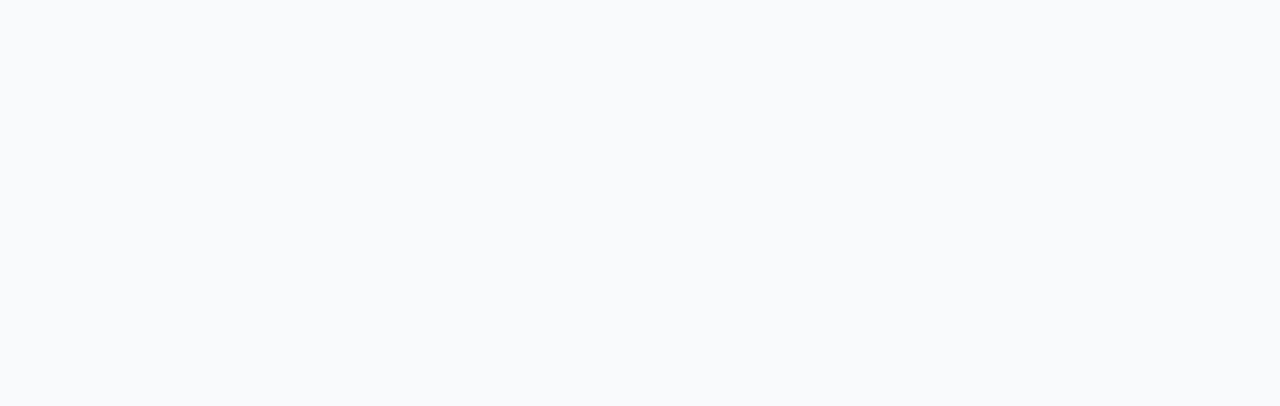
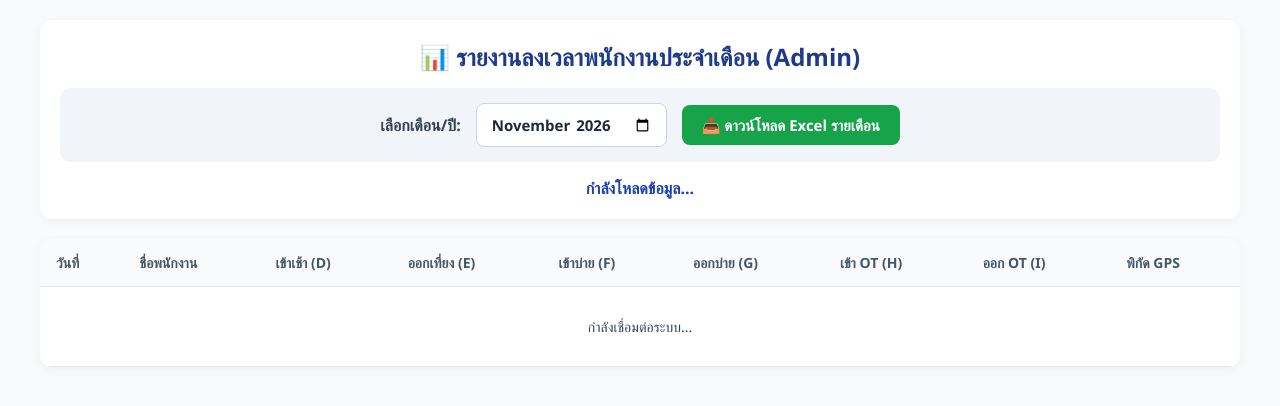
Before and after one commit to thananate/wongpraram-app, a plain HTML site: page admin.html in a window 1280 px wide. Drawn offline with Linux system fonts and the light colour scheme; no server answers.

Commit message:
Update admin.html

```diff
--- a/admin.html
+++ b/admin.html
@@ -5,11 +5,8 @@
   <meta name="viewport" content="width=device-width, initial-scale=1">
   <title>Admin Dashboard - WONGPHRARAM DIGITAL</title>
 
-  <!-- Firebase SDK -->
   <script src="https://www.gstatic.com/firebasejs/10.7.1/firebase-app-compat.js"></script>
   <script src="https://www.gstatic.com/firebasejs/10.7.1/firebase-firestore-compat.js"></script>
-
-  <!-- Library สำหรับ Export ไฟล์ Excel (.xlsx) -->
   <script src="https://cdn.jsdelivr.net/npm/xlsx@0.18.5/dist/xlsx.full.min.js"></script>
 
   <style>
@@ -18,15 +15,156 @@
     .container { max-width: 1200px; margin: 0 auto; }
     .header { background: white; padding: 20px; border-radius: 12px; box-shadow: 0 2px 10px rgba(0,0,0,0.05); margin-bottom: 20px; }
     h2 { margin: 0 0 15px 0; color: #1e3a8a; text-align: center; }
-
     .filter-card { display: flex; gap: 15px; justify-content: center; align-items: center; background: #f1f5f9; padding: 15px; border-radius: 10px; margin-bottom: 15px; flex-wrap: wrap; }
     input[type="month"] { padding: 10px 14px; border: 1px solid #cbd5e1; border-radius: 8px; font-size: 15px; font-weight: bold; color: #1e293b; }
-
-    .btn-export-month { background-color: #16a34a; color: white; border: none; padding: 10px 20px; font-size: 15px; font-weight: bold; border-radius: 8px; cursor: pointer; transition: 0.2s; display: flex; align-items: center; gap: 6px; }
+    .btn-export-month { background-color: #16a34a; color: white; border: none; padding: 10px 20px; font-size: 15px; font-weight: bold; border-radius: 8px; cursor: pointer; transition: 0.2s; }
     .btn-export-month:hover { background-color: #15803d; }
-
     .table-responsive { background: white; border-radius: 12px; box-shadow: 0 2px 10px rgba(0,0,0,0.05); overflow-x: auto; }
     table { width: 100%; border-collapse: collapse; text-align: left; min-width: 900px; }
     th, td { padding: 14px 16px; border-bottom: 1px solid #e2e8f0; font-size: 14px; }
     th { background-color: #f8fafc; color: #475569; font-weight: 600; white-space: nowrap; }
     tr:hover { background-color: #f1f5f9; }
+    .map-link { color: #2563eb; text-decoration: none; font-weight: bold; }
+    .mode-title { font-weight: bold; color: #1e40af; text-align: center; font-size: 16px; margin-top: 5px; }
+  </style>
+</head>
+<body>
+
+<div class="container">
+  <div class="header">
+    <h2>📊 รายงานลงเวลาพนักงานประจำเดือน (Admin)</h2>
+    <div class="filter-card">
+      <label for="filterMonth"><b>เลือกเดือน/ปี:</b></label>
+      <input type="month" id="filterMonth" onchange="renderMonthlyData()">
+      <button class="btn-export-month" onclick="exportToExcel()">📥 ดาวน์โหลด Excel รายเดือน</button>
+    </div>
+    <div id="modeStatus" class="mode-title">กำลังโหลดข้อมูล...</div>
+  </div>
+
+  <div class="table-responsive">
+    <table>
+      <thead>
+        <tr>
+          <th>วันที่</th>
+          <th>ชื่อพนักงาน</th>
+          <th>เข้าเช้า (D)</th>
+          <th>ออกเที่ยง (E)</th>
+          <th>เข้าบ่าย (F)</th>
+          <th>ออกบ่าย (G)</th>
+          <th>เข้า OT (H)</th>
+          <th>ออก OT (I)</th>
+          <th>พิกัด GPS</th>
+        </tr>
+      </thead>
+      <tbody id="tableBody">
+        <tr><td colspan="9" style="text-align:center; padding: 30px;">กำลังเชื่อมต่อระบบ...</td></tr>
+      </tbody>
+    </table>
+  </div>
+</div>
+
+<script>
+  const firebaseConfig = {
+    apiKey: "AIzaSyActwKRKdMCIRo79apLXwwsw8zuHPCg9ag",
+    authDomain: "wongpraram-v8.firebaseapp.com",
+    projectId: "wongpraram-v8",
+    storageBucket: "wongpraram-v8.firebasestorage.app",
+    messagingSenderId: "406006018362",
+    appId: "1:406006018362:web:7c5d7f99fccda593e56003"
+  };
+
+  firebase.initializeApp(firebaseConfig);
+  const db = firebase.firestore();
+
+  let allRawData = [];
+  let currentFilteredData = [];
+
+  window.onload = function() {
+    const today = new Date();
+    const year = today.getFullYear();
+    const month = String(today.getMonth() + 1).padStart(2, '0');
+    document.getElementById("filterMonth").value = `${year}-${month}`;
+
+    // ดึงข้อมูลทั้งหมดจาก Firebase
+    db.collection("attendance").onSnapshot((querySnapshot) => {
+      allRawData = [];
+      querySnapshot.forEach((doc) => {
+        allRawData.push(doc.data());
+      });
+      renderMonthlyData();
+    }, (err) => {
+      console.error(err);
+      document.getElementById("tableBody").innerHTML = `<tr><td colspan="9" style="text-align:center; color:red; padding: 30px;">⚠️ เกิดข้อผิดพลาดในการดึงข้อมูล: ${err.message}<br>กรุณาตรวจสอบสิทธิ์ Rules ใน Firebase Console</td></tr>`;
+    });
+  };
+
+  function renderMonthlyData() {
+    const selectedMonth = document.getElementById("filterMonth").value;
+    const tbody = document.getElementById("tableBody");
+
+    document.getElementById("modeStatus").innerText = `📅 รายงานประจำเดือน: ${selectedMonth}`;
+
+    currentFilteredData = allRawData.filter(item => item.date && item.date.startsWith(selectedMonth));
+    currentFilteredData.sort((a, b) => (a.date > b.date) ? 1 : -1);
+
+    tbody.innerHTML = "";
+
+    if (currentFilteredData.length === 0) {
+      tbody.innerHTML = '<tr><td colspan="9" style="text-align:center; padding: 30px; color:#94a3b8;">ไม่พบข้อมูลการลงเวลาในเดือนนี้</td></tr>';
+      return;
+    }
+
+    currentFilteredData.forEach((data) => {
+      let mapHtml = "ไม่ระบุ";
+      if (data.mapUrl) {
+        mapHtml = `<a class="map-link" href="${data.mapUrl}" target="_blank">📍 ดูแผนที่</a>`;
+      } else if (data.lat && data.lng && data.lat !== 0) {
+        mapHtml = `<a class="map-link" href="https://maps.google.com/?q=${data.lat},${data.lng}" target="_blank">📍 ดูแผนที่</a>`;
+      }
+
+      const tr = document.createElement("tr");
+      tr.innerHTML = `
+        <td><b>${data.date || '-'}</b></td>
+        <td>${data.empName || '-'}</td>
+        <td>${data.inMorning || '--:--'}</td>
+        <td>${data.outNoon || '--:--'}</td>
+        <td>${data.inAfternoon || '--:--'}</td>
+        <td>${data.outEvening || '--:--'}</td>
+        <td>${data.inOT || '--:--'}</td>
+        <td>${data.outOT || '--:--'}</td>
+        <td>${mapHtml}</td>
+      `;
+      tbody.appendChild(tr);
+    });
+  }
+
+  function exportToExcel() {
+    if (currentFilteredData.length === 0) {
+      alert("ไม่มีข้อมูลในเดือนนี้ให้ดาวน์โหลดครับ");
+      return;
+    }
+
+    const selectedMonth = document.getElementById("filterMonth").value;
+    const filename = `รายงานลงเวลา_รายเดือน_${selectedMonth}.xlsx`;
+
+    const excelRows = currentFilteredData.map(item => ({
+      "วันที่": item.date || "",
+      "ชื่อพนักงาน": item.empName || "",
+      "เข้าเช้า (D)": item.inMorning || "--:--",
+      "ออกเที่ยง (E)": item.outNoon || "--:--",
+      "เข้าบ่าย (F)": item.inAfternoon || "--:--",
+      "ออกบ่าย (G)": item.outEvening || "--:--",
+      "เข้า OT (H)": item.inOT || "--:--",
+      "ออก OT (I)": item.outOT || "--:--",
+      "พิกัด GPS": item.mapUrl || (item.lat ? `https://maps.google.com/?q=${item.lat},${item.lng}` : "")
+    }));
+
+    const worksheet = XLSX.utils.json_to_sheet(excelRows);
+    const workbook = XLSX.utils.book_new();
+    XLSX.utils.book_append_sheet(workbook, worksheet, "รายงานรายเดือน");
+    XLSX.writeFile(workbook, filename);
+  }
+</script>
+
+</body>
+</html>
```
